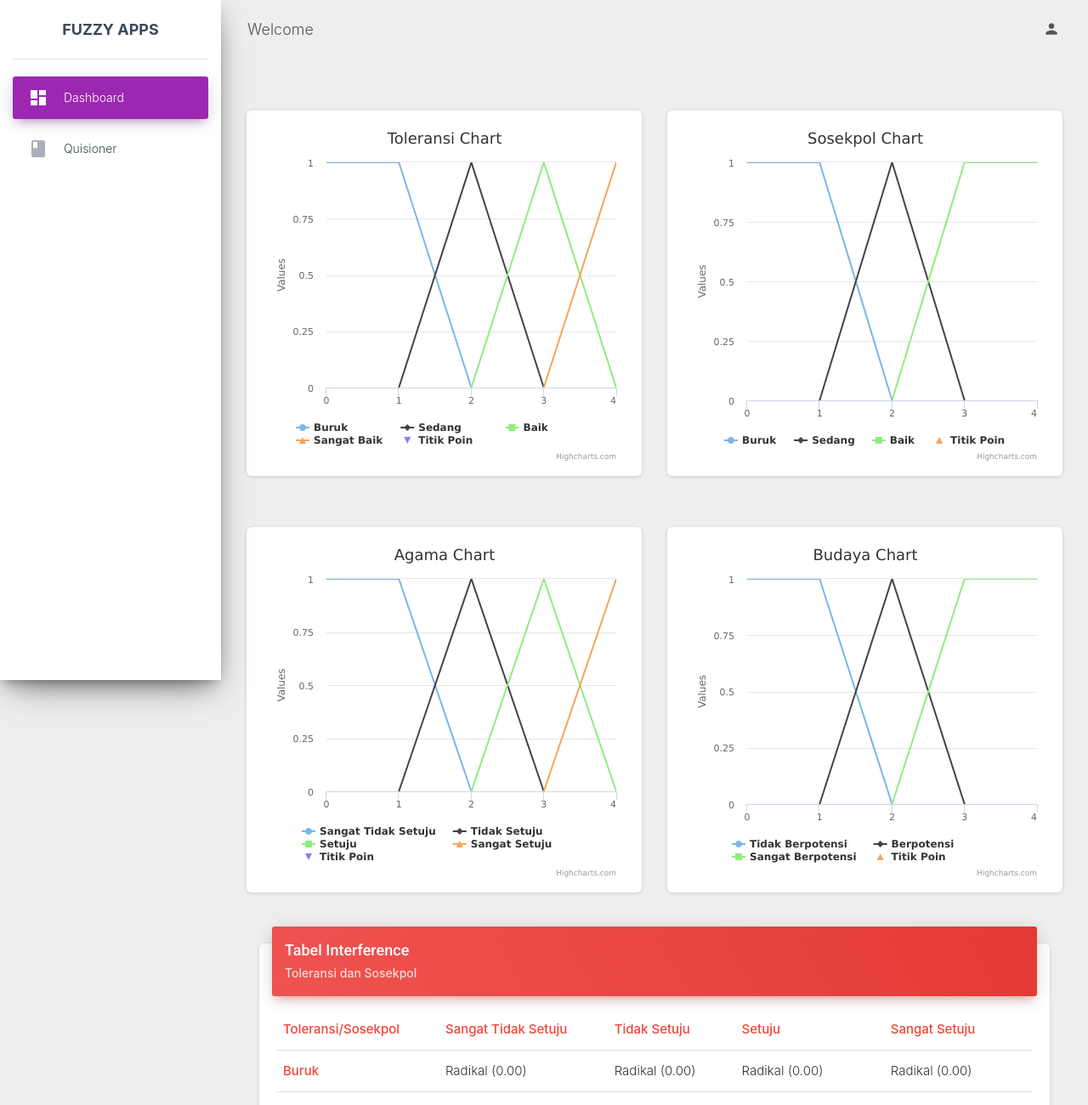
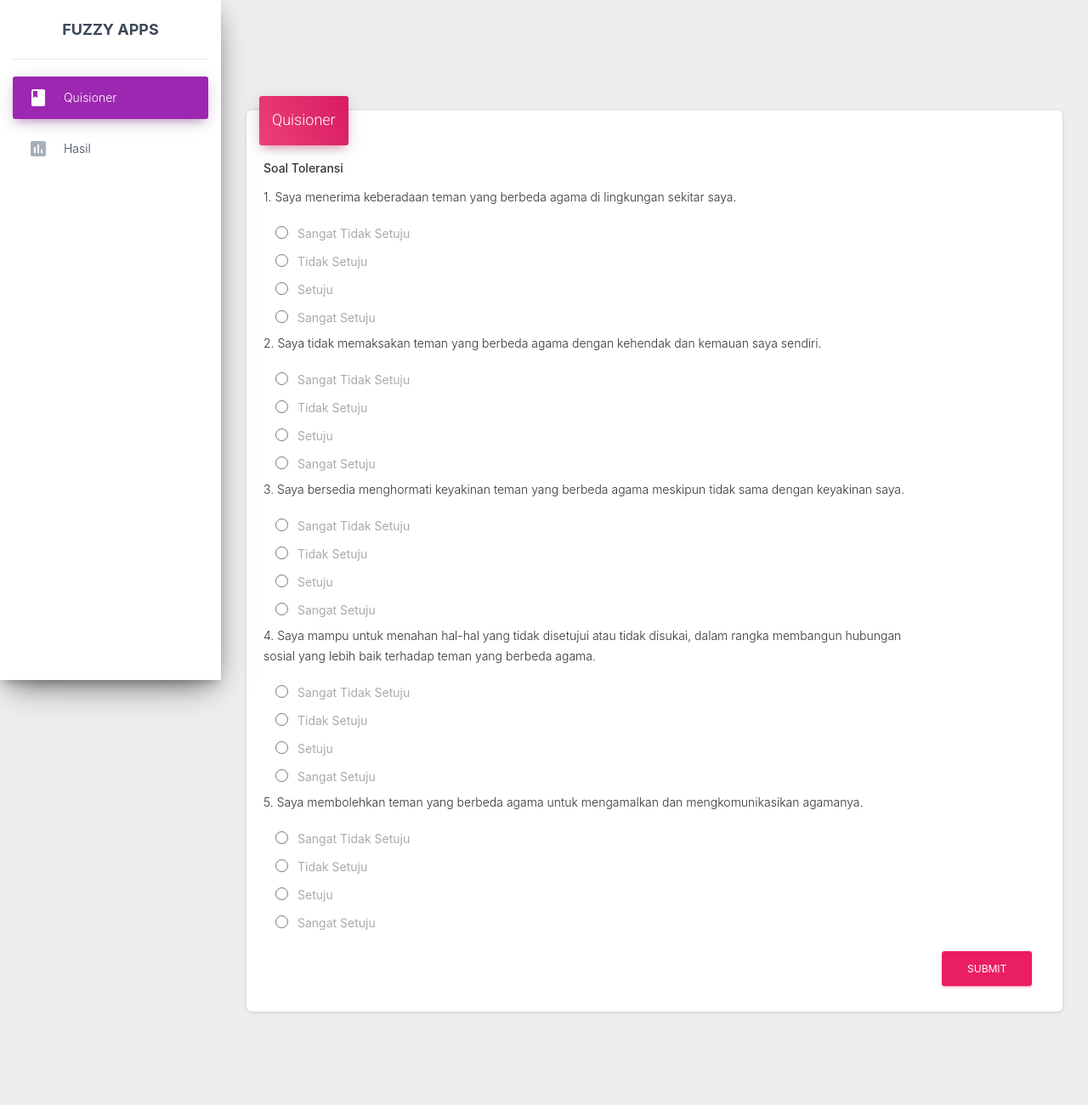
Before and after one commit to rudiswt/Fuzzy-Radikalisme, a React (Create React App) app: page /survey in a window 1280 px wide. Shown: the top 1300 px of the page at 85% size. After the commit the page ends 1250 px from the top, so only its background shows below. Built offline with nearby package versions, Linux system fonts and the light colour scheme.

Commit message:
fix yg pertama

```diff
--- a/src/App.js
+++ b/src/App.js
@@ -32,6 +32,8 @@ class App extends React.Component {
     tmp1: [],
     tmp2: [],
     hasilAkhir: 0,
+    hasilHuruf: "",
+
     paramtoleransi: [
       { type: 'line', name: 'Buruk', data: [[0,1], [0,1], [1,1], [2,0]] },
       { type: 'line', name: 'Sedang', data: [[1,0], [2,1], [2,1], [3,0]] },
@@ -105,7 +107,7 @@ class App extends React.Component {
     let hsl = (hslmod+hslkonser+hslrad)/total
     // console.log(hslmod,hslkonser,hslrad)
     this.setState({hasilAkhir : this.state.hasilAkhir + Number(hsl)},() => {
-      console.log(this.state.hasilAkhir)
+      // console.log(this.state.hasilAkhir)
       let cetak = ''
       if(hsl <= 3.8 && hsl >= 3.0){
         cetak = 'Moderat'
@@ -114,9 +116,10 @@ class App extends React.Component {
       }else if(hsl <= 2.3 && hsl >= 2.0){
         cetak = 'Radikal'
       }else{
-        cetak = 'NaN'
+        cetak = 'None'
       }
-      console.log(cetak);
+      // console.log(cetak);
+      this.setState({hasilHuruf:cetak})
     })
   }
 
@@ -332,7 +335,7 @@ class App extends React.Component {
 
           <div>
             <div className="wrapper">
-              <SideBar active={1}/>
+              <SideBar active={2}/>
               <div className="main-panel">
               <nav className="navbar navbar-expand-lg navbar-transparent navbar-absolute fixed-top ">
                 <div className="container-fluid">
@@ -489,6 +492,18 @@ class App extends React.Component {
                       </div>
                     </div>
                     </div>
+                    <div className="row">
+                      <div className={css`padding-left: 300px; padding-right: 300px;`+" col-md-12"}>
+                        <div className="card ">
+                          <div className={css`margin-top: 50px;margin-bottom: 50px;`+" card-body text-center"}>
+                            <h3 className="card-text">Kesimpulan</h3>
+                            <h2 className="card-text">Anda Termasuk :
+                              <b className="text-danger"> {this.state.hasilHuruf}</b>
+                            </h2>
+                          </div>
+                        </div>
+                      </div>
+                    </div>
                   </div>
                 </div>
               </div>
--- a/src/components/RoutePage.js
+++ b/src/components/RoutePage.js
@@ -8,8 +8,8 @@ class RoutePage extends Component{
         return(
             <HashRouter>
                 <Switch>
-                    <Route exact path='/' component={AppPage}/>
-                    <Route exact path='/survey' component={FormSurvey}/>
+                    <Route exact path='/' component={FormSurvey}/>
+                    <Route exact path='/hasil' component={AppPage}/>
                 </Switch>
             </HashRouter>
         )
--- a/src/components/Sidebar.js
+++ b/src/components/Sidebar.js
@@ -6,8 +6,8 @@ import { Link } from 'react-router-dom'
 class SideBar extends Component {
   state = {
     leftMenu : [
-      { id: 1 , text: "Dashboard", link:"/", icon: "dashboard", liclass: "nav-tem"},
-      { id: 2 , text: "Quisioner", link:"/survey", icon: "book", liclass: "nav-tem"},
+      { id: 1 , text: "Quisioner", link:"/", icon: "book", liclass: "nav-tem"},
+      { id: 2 , text: "Hasil", link:"/hasil", icon: "poll", liclass: "nav-tem"},
     ]
   }
   componentDidMount = () =>{
--- a/src/pages/FormSurvey.js
+++ b/src/pages/FormSurvey.js
@@ -53,7 +53,7 @@ class FormSurvey extends Component{
 
     render() {
         if(this.state.redirect){
-            return <Redirect to="/"/>
+            return <Redirect to="/hasil"/>
         }
         // console.log(this.state)
         const soaltoleransi = [
@@ -87,7 +87,7 @@ class FormSurvey extends Component{
         return (
             <div>
                 <div className="wrapper">
-                    <Sidebar active={2}/>
+                    <Sidebar active={1}/>
                     <div className="main-panel">
                         <div className="content">
                             <div className="container-fluid">
@@ -291,7 +291,9 @@ class FormSurvey extends Component{
                                                 </div>
                                         ))
                                     :<div></div>}
-                                                    <button type="button" onClick={this.changeStatusSoal}>tes</button>
+                                                    <div className={css`float:right;`+" card-footer text-right"}>
+                                                        <button type="button" className="btn btn-rose" onClick={this.changeStatusSoal}>SUBMIT</button>
+                                                    </div>
                                                 </form>
                                             </div>
                                         </div>
```
